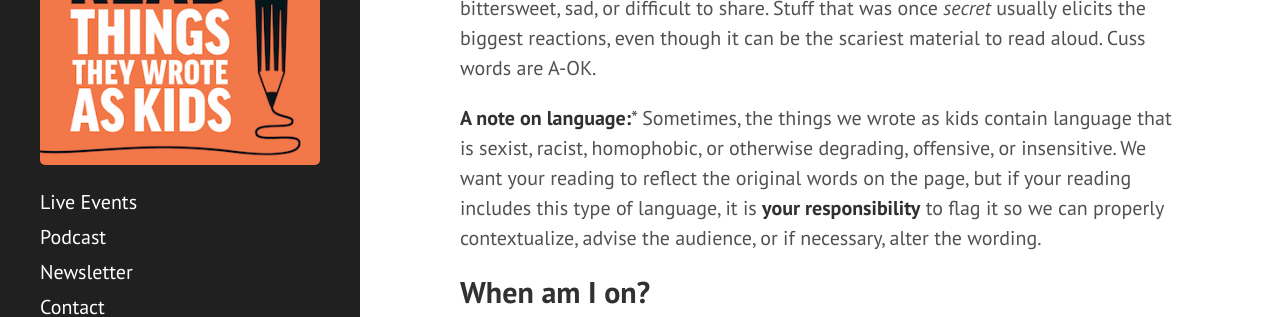
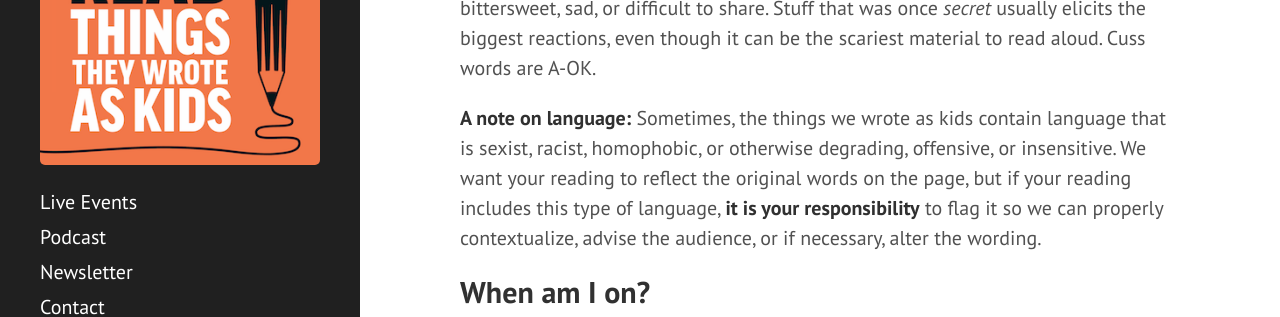
Before and after one commit to misener/GRTTWaK-website, a Jekyll site: the page built from faq/tips-for-readers.md, in a window 1280 px wide and 900 px high, scrolled down 1522 px. Shown: the part 155-472 px from the top of the window. Built offline with Jekyll 4.4.1, drawn with Linux system fonts in a browser that asks for light colours; nearby versions of some CDN libraries; Markdown is read by kramdown in place of the engine named in the settings.

Commit message:
Updated typo

```diff
--- a/faq/tips-for-readers.md
+++ b/faq/tips-for-readers.md
@@ -33,7 +33,7 @@ So long as it fits the 3 criteria listed above, you can read pretty much anythi
 
 **Your reading needn’t be funny.** Some of our most memorable readings have been bittersweet, sad, or difficult to share. Stuff that was once _secret_ usually elicits the biggest reactions, even though it can be the scariest material to read aloud. Cuss words are A-OK.
 
-**A note on language:*** Sometimes, the things we wrote as kids contain language that is sexist, racist, homophobic, or otherwise degrading, offensive, or insensitive. We want your reading to reflect the original words on the page, but if your reading includes this type of language, it is **your responsibility** to flag it so we can properly contextualize, advise the audience, or if necessary, alter the wording.
+**A note on language:** Sometimes, the things we wrote as kids contain language that is sexist, racist, homophobic, or otherwise degrading, offensive, or insensitive. We want your reading to reflect the original words on the page, but if your reading includes this type of language, **it is your responsibility** to flag it so we can properly contextualize, advise the audience, or if necessary, alter the wording.
 
 ## When am I on?
 
```
